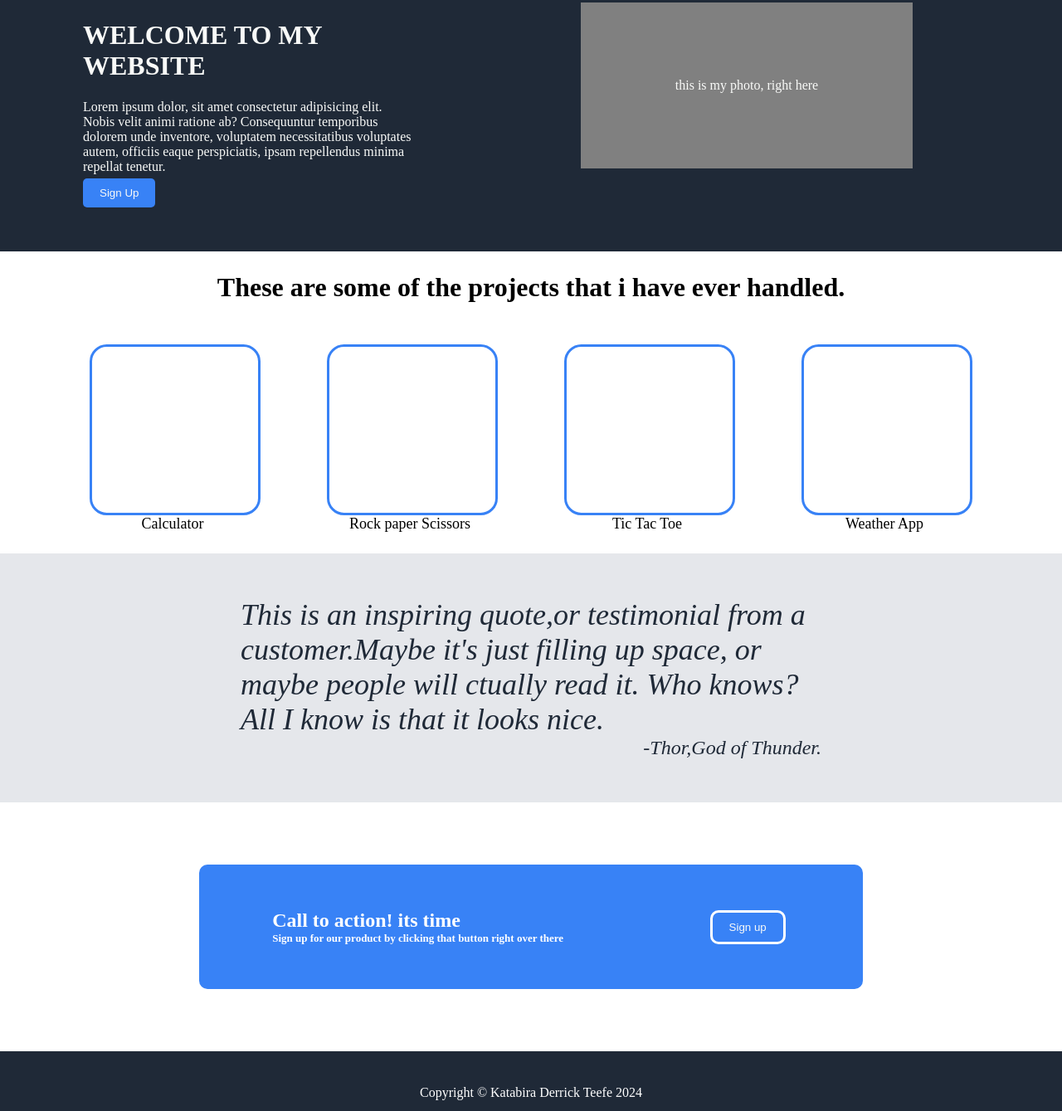
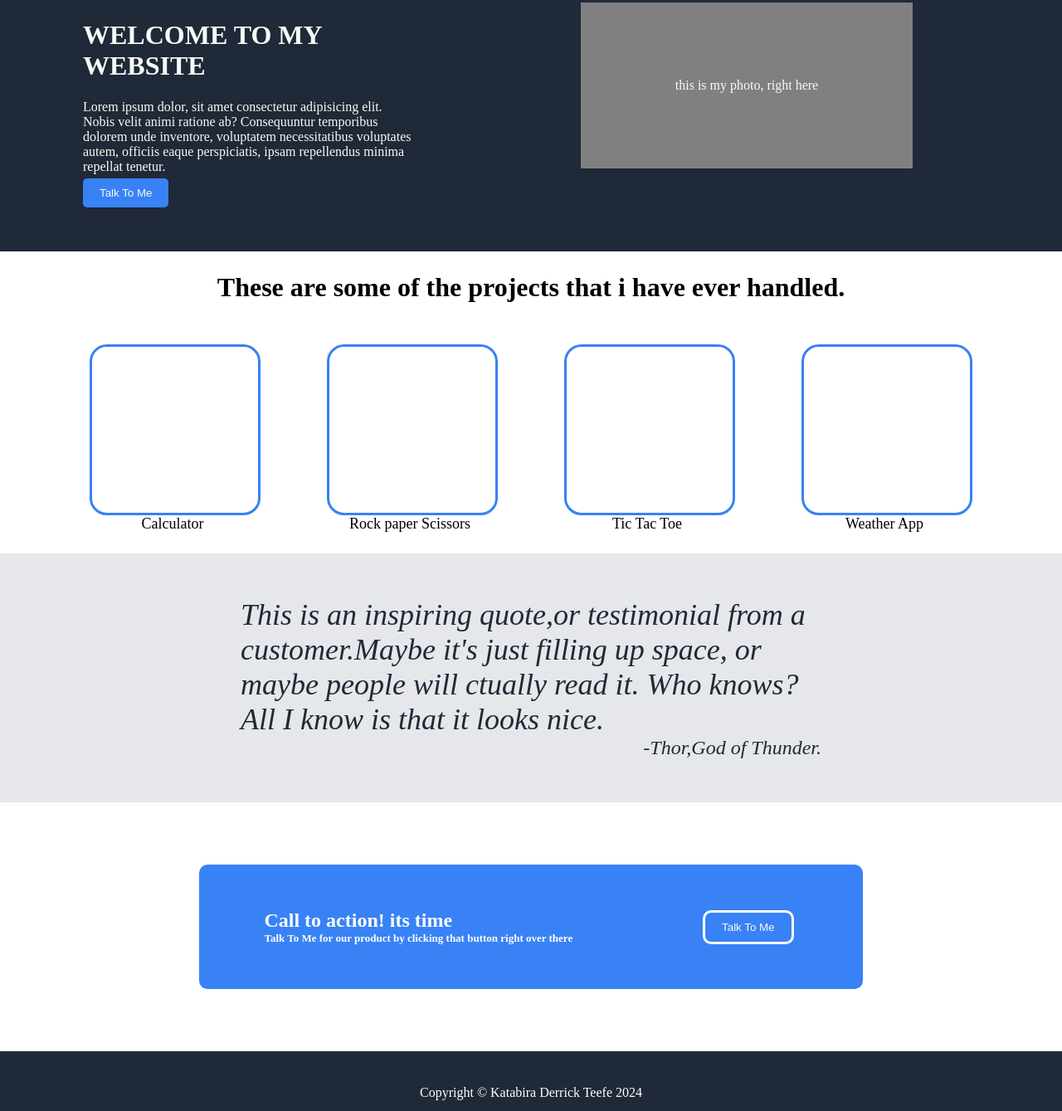
Before and after one commit to teefe/Landing-Page, a plain HTML site: page index.html in a window 1280 px wide. Shown: the part 215-1554 px from the top of the page at 83% size. Drawn offline with Linux system fonts and the light colour scheme; a script that the page names is missing.

Commit message:
contact tab update

```diff
--- a/index.html
+++ b/index.html
@@ -24,7 +24,7 @@
             <div class="insidehead">
                 <h1>WELCOME TO MY WEBSITE</h1>
                 Lorem ipsum dolor, sit amet consectetur adipisicing elit. Nobis velit animi ratione ab? Consequuntur temporibus dolorem unde inventore, voluptatem necessitatibus voluptates autem, officiis eaque perspiciatis, ipsam repellendus minima repellat tenetur.
-                <button> Sign Up</button>
+                <button> Talk To Me</button>
             </div>
             <div class="insidehead-2">
                 this is my photo, right here
@@ -74,9 +74,9 @@
         <div class="card-4">
             <div class="The-text">
                 <h2>Call to action! its time</h2>
-                <h3>Sign up for our product by clicking that button right over there</h3>
+                <h3>Talk To Me for our product by clicking that button right over there</h3>
             </div>
-            <button class="button-2">Sign up</button>
+            <button class="button-2">Talk To Me</button>
         </div>
     </div>
     </div>
```
